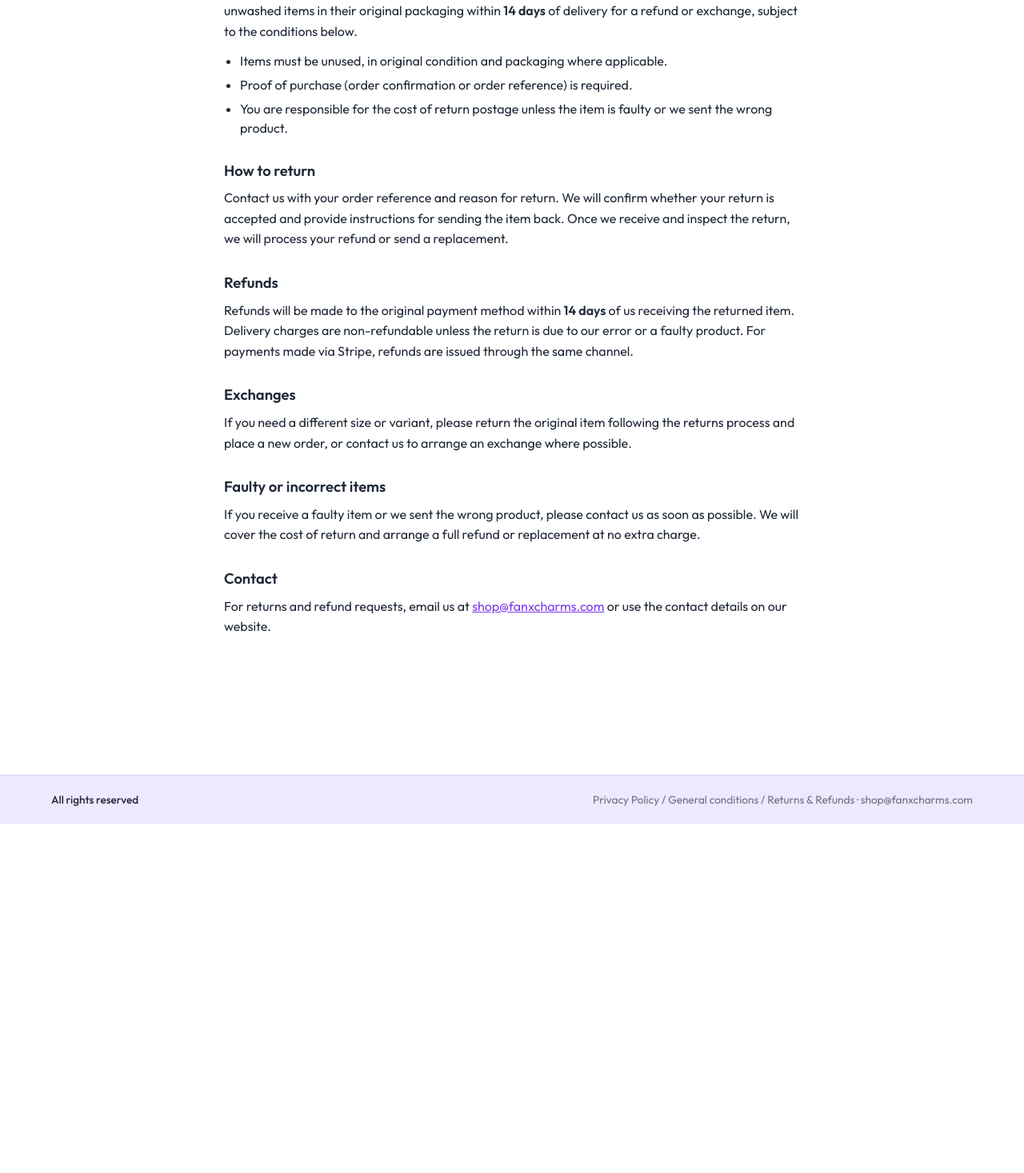
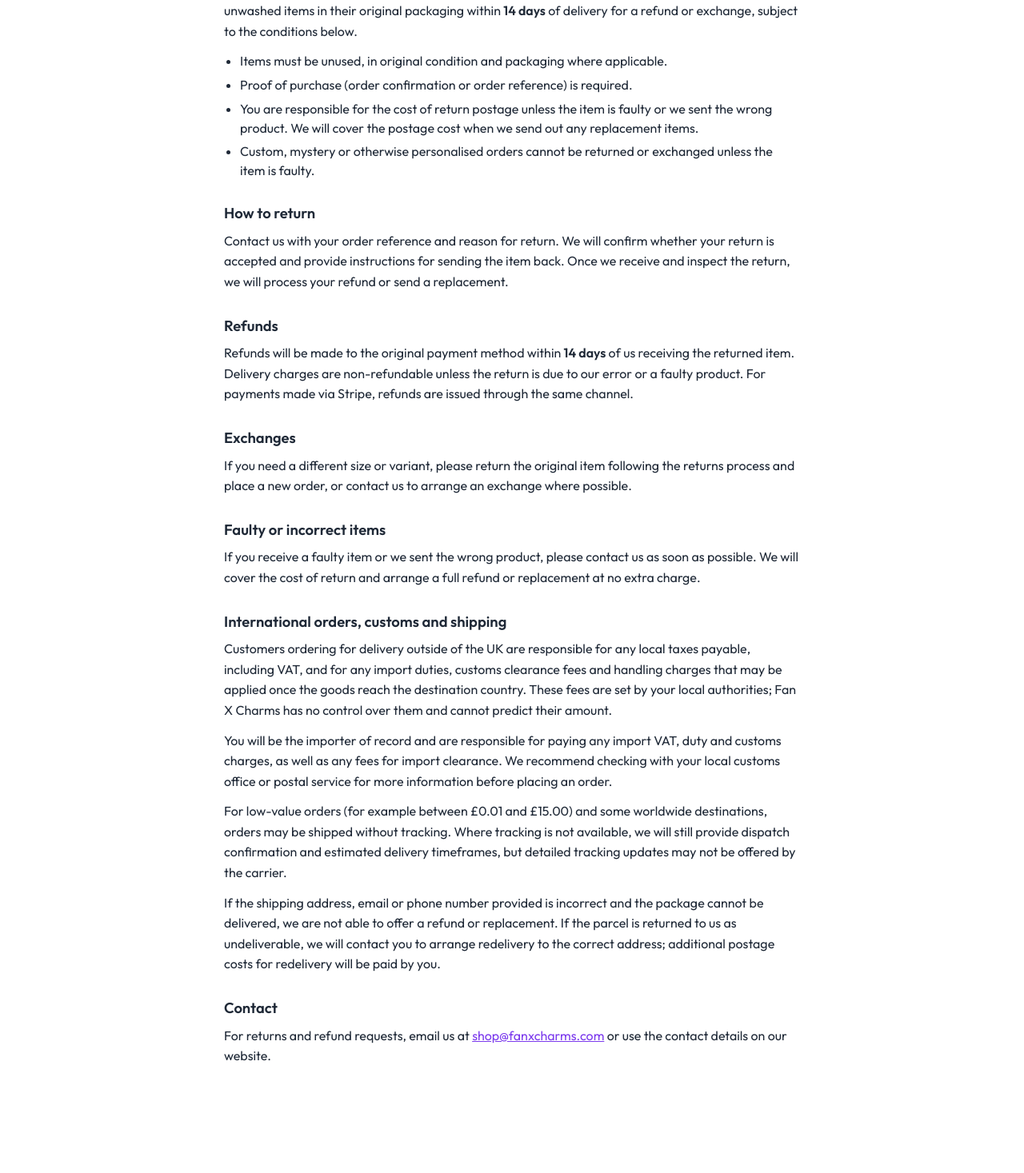
Before and after one commit to bnxs304/fanxcharms, a React (Vite) app: page /returns-refunds in a window 1280 px wide. Shown: the part 583-2050 px from the top of the page at 80% size. Before the commit the page ends 1613 px from the top, so only its background shows below. Built offline with nearby package versions, Linux system fonts and the light colour scheme; no server answers.

Commit message:
Policy and shipping update

```diff
--- a/src/pages/ReturnsRefunds.jsx
+++ b/src/pages/ReturnsRefunds.jsx
@@ -17,7 +17,14 @@ export default function ReturnsRefunds() {
         <ul>
           <li>Items must be unused, in original condition and packaging where applicable.</li>
           <li>Proof of purchase (order confirmation or order reference) is required.</li>
-          <li>You are responsible for the cost of return postage unless the item is faulty or we sent the wrong product.</li>
+          <li>
+            You are responsible for the cost of return postage unless the item is faulty or we sent the
+            wrong product. We will cover the postage cost when we send out any replacement items.
+          </li>
+          <li>
+            Custom, mystery or otherwise personalised orders cannot be returned or exchanged unless the
+            item is faulty.
+          </li>
         </ul>
       </section>
 
@@ -56,6 +63,33 @@ export default function ReturnsRefunds() {
       </section>
 
       <section className="policy-page__section">
+        <h2>International orders, customs and shipping</h2>
+        <p>
+          Customers ordering for delivery outside of the UK are responsible for any local taxes payable,
+          including VAT, and for any import duties, customs clearance fees and handling charges that may
+          be applied once the goods reach the destination country. These fees are set by your local
+          authorities; Fan X Charms has no control over them and cannot predict their amount.
+        </p>
+        <p>
+          You will be the importer of record and are responsible for paying any import VAT, duty and
+          customs charges, as well as any fees for import clearance. We recommend checking with your
+          local customs office or postal service for more information before placing an order.
+        </p>
+        <p>
+          For low-value orders (for example between £0.01 and £15.00) and some worldwide destinations,
+          orders may be shipped without tracking. Where tracking is not available, we will still provide
+          dispatch confirmation and estimated delivery timeframes, but detailed tracking updates may not
+          be offered by the carrier.
+        </p>
+        <p>
+          If the shipping address, email or phone number provided is incorrect and the package cannot be
+          delivered, we are not able to offer a refund or replacement. If the parcel is returned to us
+          as undeliverable, we will contact you to arrange redelivery to the correct address; additional
+          postage costs for redelivery will be paid by you.
+        </p>
+      </section>
+
+      <section className="policy-page__section">
         <h2>Contact</h2>
         <p>
           For returns and refund requests, email us at{' '}
--- a/src/pages/Terms.jsx
+++ b/src/pages/Terms.jsx
@@ -45,9 +45,18 @@ export default function Terms() {
       <section className="policy-page__section">
         <h2>Delivery</h2>
         <p>
-          Delivery times and costs are indicated at checkout and in our shipping information. Risk and
+          Delivery times and costs are shown at checkout. UK delivery is offered at a fixed rate; rest of
+          world shipping fees start from <strong>£24.99</strong> and vary by destination and weight. Risk and
           ownership of goods pass to you on delivery. We are not responsible for delays caused by
           carriers or events outside our control, but we will help where we can.
+        </p>
+        <p>
+          If you are ordering goods for delivery outside of the UK, your order may be subject to import
+          duties, taxes (including VAT), and customs clearance fees once the goods reach the destination
+          country. Any such charges must be paid by you. Fan X Charms has no control over these charges
+          and cannot predict their amount. You will be the importer of record and responsible for any
+          import VAT, duty and clearance fees. We recommend checking with your local customs office or
+          postal service for more information about import taxes and duties that may apply.
         </p>
       </section>
 
```
Also changed, not shown: 1 other file (tests, documents, lock files or other folders).
